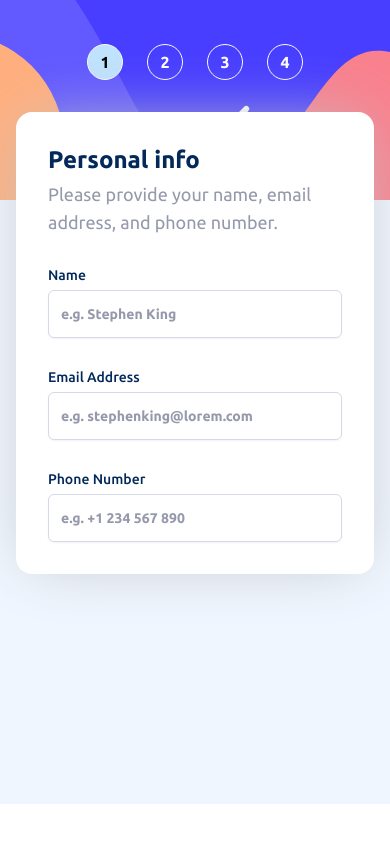
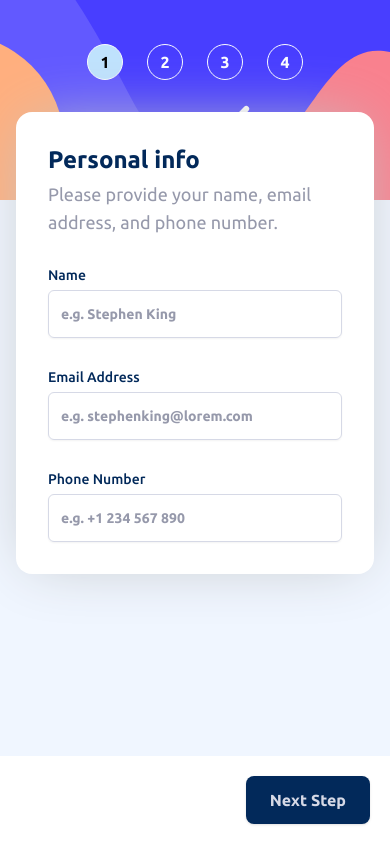
Before and after one commit to Carlos-Bolano/prueba-tecnica, a Next.js app: page / in a window 390 px wide. Built offline with nearby package versions, Linux system fonts and the light colour scheme.

Commit message:
style(buttons): adjust container styling for better visibility
- Ensures buttons remain visible at all times.
- Centers buttons on the page for improved alignment.

```diff
--- a/components/ButtonsPage.tsx
+++ b/components/ButtonsPage.tsx
@@ -14,7 +14,7 @@ interface ButtonsProps {
 const ButtonsPage = ({ handleNextStep, backUrl, variant = "default", text, goBack }: ButtonsProps) => {
   const router = useRouter();
   return (
-    <div className="hidden md:flex items-center mb-4">
+    <div className="flex items-center justify-center">
       {goBack &&
         (backUrl ? (
           <Link href={backUrl} title="Back" className={buttonVariants({ variant: "link" })}>
```
